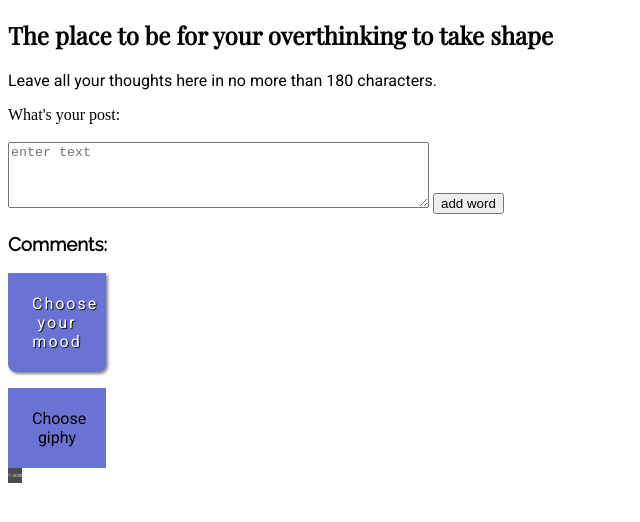
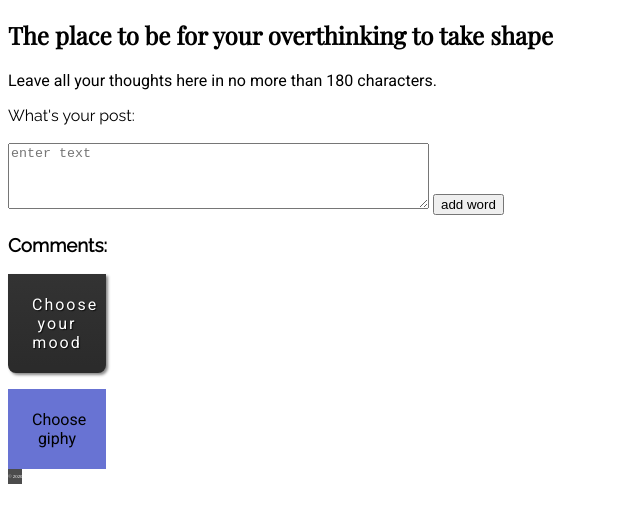
Before and after one commit to kail0n/JournalWebsite, a plain HTML site: page client/index.html in a window 1280 px wide. Shown: the part 62-584 px from the top of the page, without its empty margins (0-640 px from the left). Drawn offline with nearby package versions, Linux system fonts and the light colour scheme; no server answers; a web font is replaced by a local one.

Commit message:
small CSS changes

```diff
--- a/client/style.css
+++ b/client/style.css
@@ -14,7 +14,7 @@ h2 {
     font-family: 'Playfair Display', serif;
 }
 
-h3 {
+h3, label {
     font-family: 'Raleway', sans-serif;
 }
 
@@ -44,6 +44,8 @@ footer {
     display: inline-block;
     position: relative;
     cursor: pointer;
+    background: #2B2B2B;
+    background-image: -webkit-linear-gradient(bottom, #2B2B2B 7%, #333333 100%);
     letter-spacing: 2px;
     text-shadow: 1px 1px 1px #0E0E0E;
     box-shadow: 2px 2px 3px #888;
@@ -96,7 +98,7 @@ footer {
 
 /* change colour of dropdown menu items when hovered over*/
 .emoji-dropdown-box .emojibutton:hover {
-    background-color: rgb(23, 22, 109)
+    background-color: rgb(23, 22, 109);
     transition-duration: 500ms;
     transform: skewX(-25deg) scale(1.3);
  }
```
